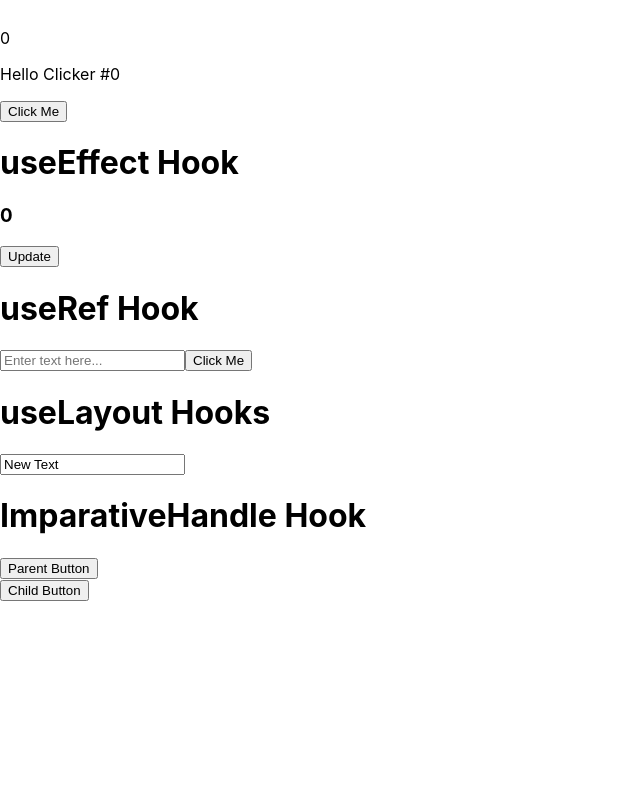
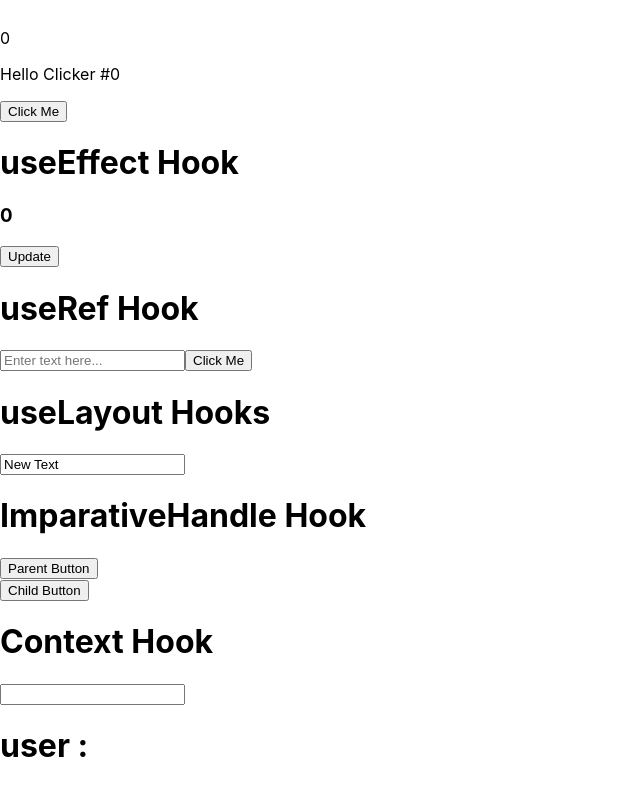
Before and after one commit to tabrezdal/react-default-hooks, a React (Create React App) app: page / in a window 1280 px wide. Shown: the part 334-1121 px from the top of the page, without its empty margins (0-640 px from the left). Before the commit the page ends 935 px from the top, so only its background shows below. Built offline with nearby package versions, Linux system fonts and the light colour scheme; no server answers; the HTML template or start-up script is replaced by a standard one.

Commit message:
Context: useState Props not working properly

```diff
--- a/src/App.js
+++ b/src/App.js
@@ -6,6 +6,7 @@ import UseEffect from './useEffect/UseEffect';
 import UseRef from './useRef/UseRef';
 import UseLayout from './useLayout/UseLayout';
 import ImparativeHandle from './imapareativeHandle/ImparativeHandle';
+import Context from './context/Context';
 
 
 const App = () => {
@@ -18,6 +19,7 @@ const App = () => {
         <UseRef />
         <UseLayout />
         <ImparativeHandle />
+        <Context />
     </div>
 
   )
--- /dev/null
+++ b/src/context/Context.js
@@ -0,0 +1,18 @@
+import React, { useState } from 'react'
+import Login from './Login'
+import User from './User'
+
+const Context = () => {
+
+    const [username, setUsername] = useState("");
+
+  return (
+    <div>
+        <h1>Context Hook</h1>
+        <Login username={username} />
+        <User setUsername={setUsername}/>
+    </div>
+  )
+}
+
+export default Context
--- /dev/null
+++ b/src/context/Login.js
@@ -0,0 +1,14 @@
+import React from 'react'
+
+const Login = ({ setUsername }) => {
+  return (
+    <div>
+        <input onChange={(event) => {
+            setUsername(event.target.value);
+        }}
+        />
+    </div>
+  )
+}
+
+export default Login
--- /dev/null
+++ b/src/context/User.js
@@ -0,0 +1,12 @@
+import React from 'react'
+
+const User = ({ username }) => {
+  return (
+    <div>
+        <h1>user : {username}</h1>
+        {/* not getting update, could not find reason */}
+    </div>
+  )
+}
+
+export default User
```
